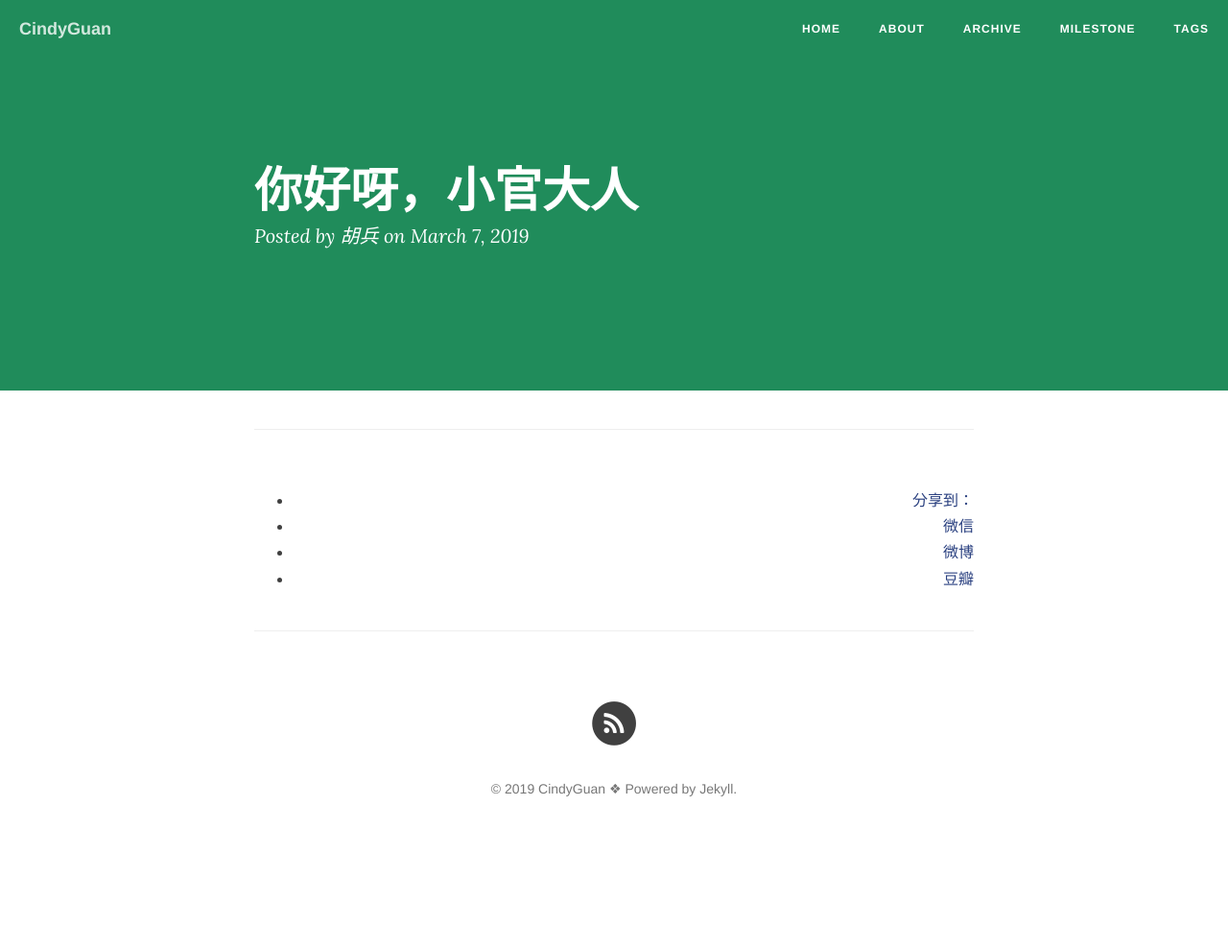
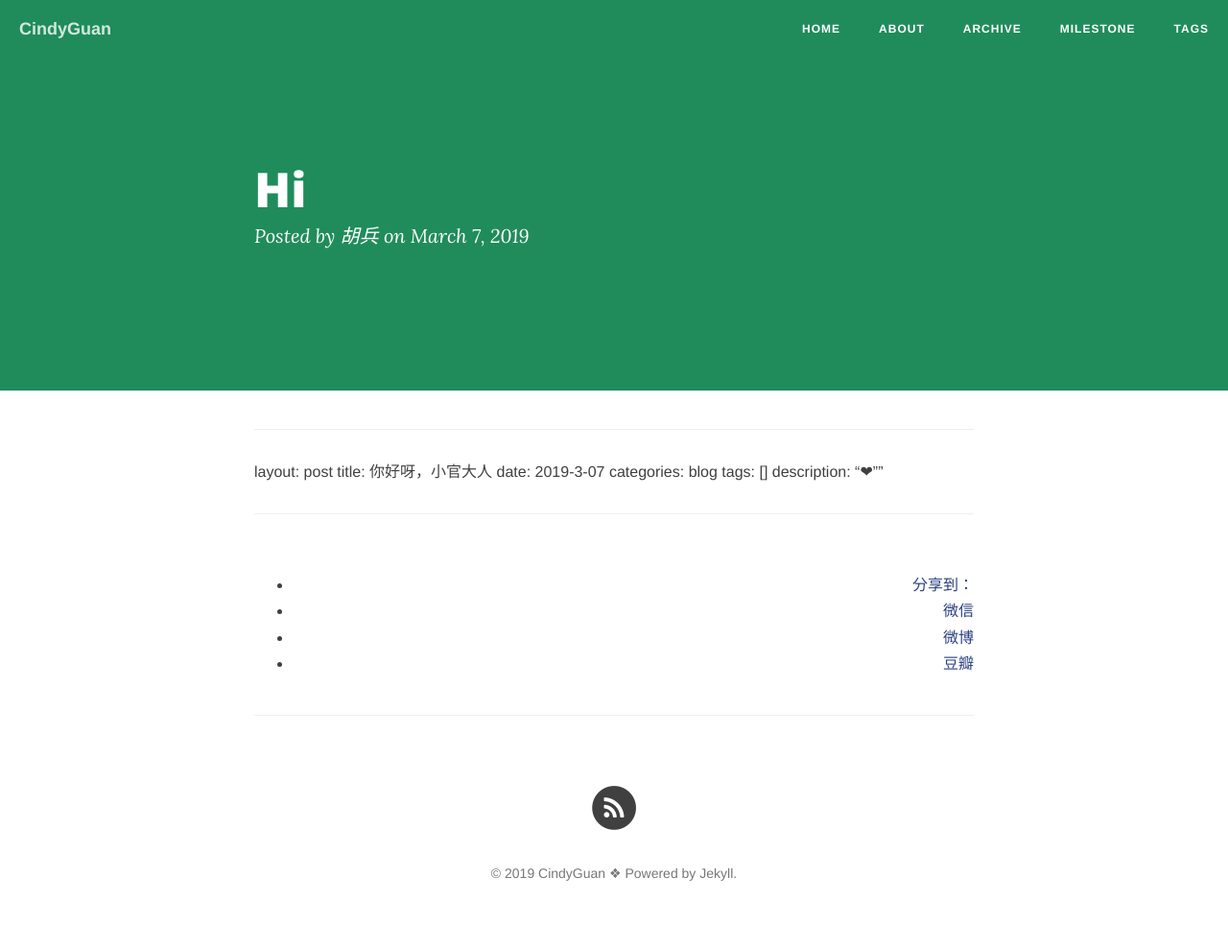
Before and after one commit to HBforHer/HBforHer.github.io, a Jekyll site: the page built from _posts/2019-03-07-Hi.md, in a window 1280 px wide. Shown: the whole page at 96% size. Built offline with Jekyll 4.4.1, drawn with Linux system fonts in a browser that asks for light colours; nearby versions of some CDN libraries; comment, search, counter and statistics services are not loaded; before the commit the page ends 900 px from its top, so only the background shows below that.

Commit message:
Revert "Update 2019-03-07-Hi.md"
This reverts commit f6dbc1b1cfa667bdbd756b6183cd512a231ee1af.

```diff
--- a/_posts/2019-03-07-Hi.md
+++ b/_posts/2019-03-07-Hi.md
@@ -4,8 +4,8 @@ title: 你好呀，小官大人
 date: 2019-3-07
 categories: blog
 tags: []
-description: "❤"
----
+description: "❤""
+
 
 {% for post in paginator.posts %}
 <div class="post-preview">
```
